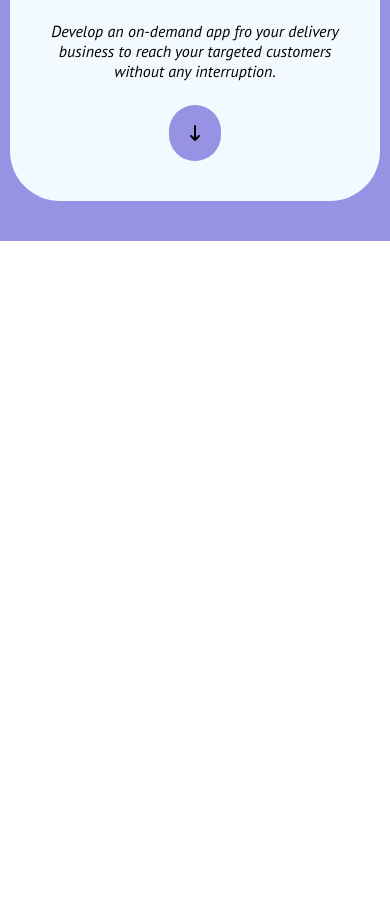
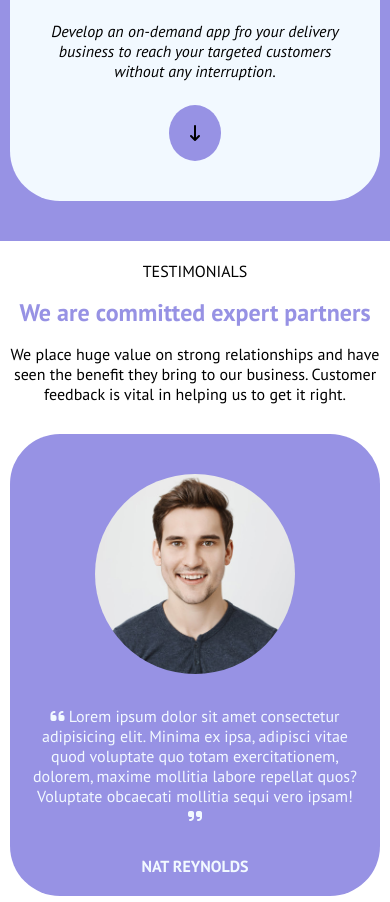
Before and after one commit to surefire-hu/htmlcss-responsive-layout, a plain HTML site: page index.html in a window 390 px wide. Shown: the part 2852-3754 px from the top of the page. Before the commit the page ends 3093 px from the top, so only its background shows below. Drawn offline with Linux system fonts and the light colour scheme.

Commit message:
Testimonials section with responsive

```diff
--- a/css/style.css
+++ b/css/style.css
@@ -185,6 +185,7 @@ Planning section
     color: black;
     background-color: var(--text-color-2);
     padding: 40px;
+    margin: 0 100px 0 0;
     border-radius: 50px;
 }
 
@@ -207,7 +208,60 @@ Planning section
     background-color: var(--bg-color-violet);
     display: inline-block;
     padding: 20px;
+    border-radius: 50%;
+}
+
+/*
+Partner section
+*/
+
+#testimonials .container .row.flex {
+    padding-right: 20px;
+}
+
+#testimonials .col-80,
+#about .col-80 {
+    flex-grow: 1;
+}
+
+#testimonials .container .row h2 {
+    color: var(--bg-color-violet);
+    padding: 16px 0;
+}
+
+#testimonials .container .row.flex {
+    background-color: var(--bg-color-violet);
     border-radius: 50px;
+    color: var(--text-color-2);
+    align-items: center;
+}
+
+#testimonials .container .row.flex .image {
+    display: inline-block;
+    width: 200px;
+    height: 200px;
+    border-radius: 50%;
+    background-size: cover;
+    background-position: center;
+    margin: 20px;
+    flex-shrink: 0;
+}
+
+.image1 {
+    background-image: url('/img/testimonial1.jpg');
+}
+
+.image2 {
+    background-image: url('/img/testimonial2.jpg');
+}
+
+.image3 {
+    background-image: url('/img/testimonial3.jpg');
+}
+
+#testimonials .container .row .col-80 p,
+#testimonials .container .row.text-center {
+    margin-bottom: 30px;
 }
 
 /*
@@ -218,17 +272,36 @@ Media query
     .toggle-bar {
         display: inline-block;
     }
+
     .nav-links {
         display: none;
     }
+
     .w-70, .w-30 {
         width: 100%;
     }
+
     .image {
         height: auto;
     }
+
     .row {
         margin: 15px 0;
+    }
+
+    #testimonials .container .flex{
+        flex-wrap: wrap;
+    }
+
+    #testimonials .container .row.flex {
+        width: 100%;
+        justify-content: center;
+        padding: 20px;
+        text-align: center;
+    }
+
+    #testimonials .container .row .col-80{
+        width: 100%;
     }
 }
 
@@ -237,17 +310,21 @@ Media query
         max-width: 960px;
         margin: 0 auto;
     }
+
     .toggle-bar {
         display: inline-block;
         font-size: 30px;
     }
+
     .nav-links {
         display: none;
     }
+
     .col-50 {
         width: 100%;
         height: auto;
     }
+
     .row {
         margin: 20px 0;
     }
--- a/index.html
+++ b/index.html
@@ -88,5 +88,47 @@
             </div>
         </div>
     </section>
+
+    <!-- Partner section -->
+
+    <!--Partners: gliglia-->
+    <section id="testimonials">
+        <div class="container">
+            <div class="row text-center">
+                <span>TESTIMONIALS</span>
+                <h2>We are committed expert partners</h2>
+                <p>We place huge value on strong relationships and have seen the benefit they bring to our business. Customer feedback is vital in helping us to get it right.</p>
+            </div>
+            <div class="row flex">
+                <div class="image image1"></div>
+                <div class="col-80">
+                    <p><i class="fa-solid fa-quote-left"></i> Lorem ipsum dolor sit amet consectetur adipisicing elit. Minima ex ipsa, adipisci vitae quod voluptate quo totam exercitationem, dolorem, maxime mollitia labore repellat quos? Voluptate obcaecati mollitia sequi vero ipsam! <i class="fa-solid fa-quote-right"></i></p>
+                    <strong>NAT REYNOLDS</strong>
+                </div>
+            </div>
+            <div class="row flex">
+                <div class="image image2"></div>
+                <div class="col-80">
+                    <p><i class="fa-solid fa-quote-left"></i> Lorem ipsum dolor sit amet consectetur adipisicing elit. Minima ex ipsa, adipisci vitae quod voluptate quo totam exercitationem, dolorem, maxime mollitia labore repellat quos? Voluptate obcaecati mollitia sequi vero ipsam! <i class="fa-solid fa-quote-right"></i></p>
+                    <strong>CELIA ALMEDA</strong>
+                </div>
+            </div>
+            <div class="row flex">
+                <div class="image image3"></div>
+                <div class="col-80">
+                    <p><i class="fa-solid fa-quote-left"></i> Lorem ipsum dolor sit amet consectetur adipisicing elit. Minima ex ipsa, adipisci vitae quod voluptate quo totam exercitationem, dolorem, maxime mollitia labore repellat quos? Voluptate obcaecati mollitia sequi vero ipsam! <i class="fa-solid fa-quote-right"></i></p>
+                    <strong>BOB ROBERTS</strong>
+                </div>
+            </div>
+        </div>
+    </section>
+
+    <!-- Benefits section -->
+
+    <section class="benefits">
+        <div class="container">
+
+        </div>
+    </section>
 </body>
 </html>
```
